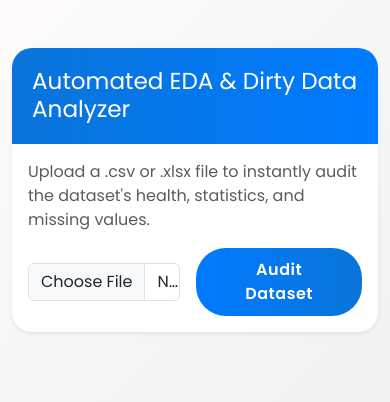
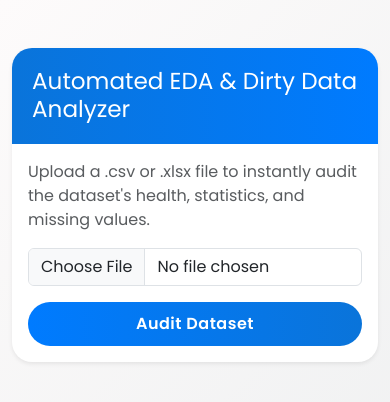
Before and after one commit to prathamshah973-creator/Data-Analyzer-App, a Flask app: page / in a window 390 px wide. Shown: the top 402 px of the page. Run offline with Flask 3, Linux system fonts and the light colour scheme.

Commit message:
Enhance index.html for mobile responsiveness
Upgraded form for mobile responsiveness and improved file input handling.

```diff
--- a/templates/index.html
+++ b/templates/index.html
@@ -21,10 +21,12 @@
         <div class="card-body">
             <p class="text-muted">Upload a .csv or .xlsx file to instantly audit the dataset's health, statistics, and missing values.</p>
 
-            <form action="/" method="POST" enctype="multipart/form-data" class="d-flex align-items-center gap-3">
-                <input type="file" name="dataset" class="form-control w-50" accept=".csv, .xlsx, .xls, .pdf" required>
-                <button type="submit" class="btn btn-primary">Audit Dataset</button>
-            </form>
+           <!-- Upgraded form for Mobile Responsiveness and native File Picker -->
+<form action="/" method="POST" enctype="multipart/form-data" class="d-flex flex-column flex-md-row align-items-center gap-3 w-100">
+    <!-- Removed the strict 'accept' attribute so mobile phones open the 'Files' app -->
+    <input type="file" name="dataset" class="form-control w-100" required>
+    <button type="submit" class="btn btn-primary w-100">Audit Dataset</button>
+</form>
 
             {% if error_msg %}
                 <div class="alert alert-danger mt-3">{{ error_msg }}</div>
```
